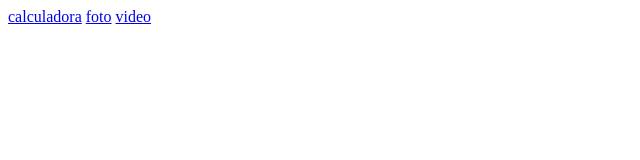
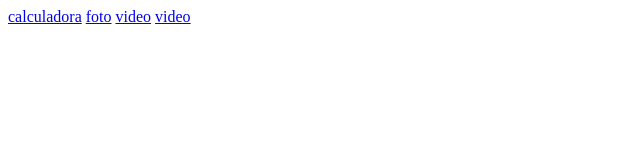
Before and after one commit to 15p27a13a/cristal, a plain HTML site: page index.html in a window 1280 px wide. Shown: the full height of the page, 0-640 px from the left. Drawn offline with Linux system fonts and the light colour scheme.

Commit message:
Update index.html

```diff
--- a/index.html
+++ b/index.html
@@ -3,5 +3,6 @@
   <a href="suma.html">calculadora</a>
   <a href="mifoto.html">foto</a>
    <a href="mivideo.html">video</a>
+     <a href="mipelicula.html">video</a>
 </body>
 </html>
```
